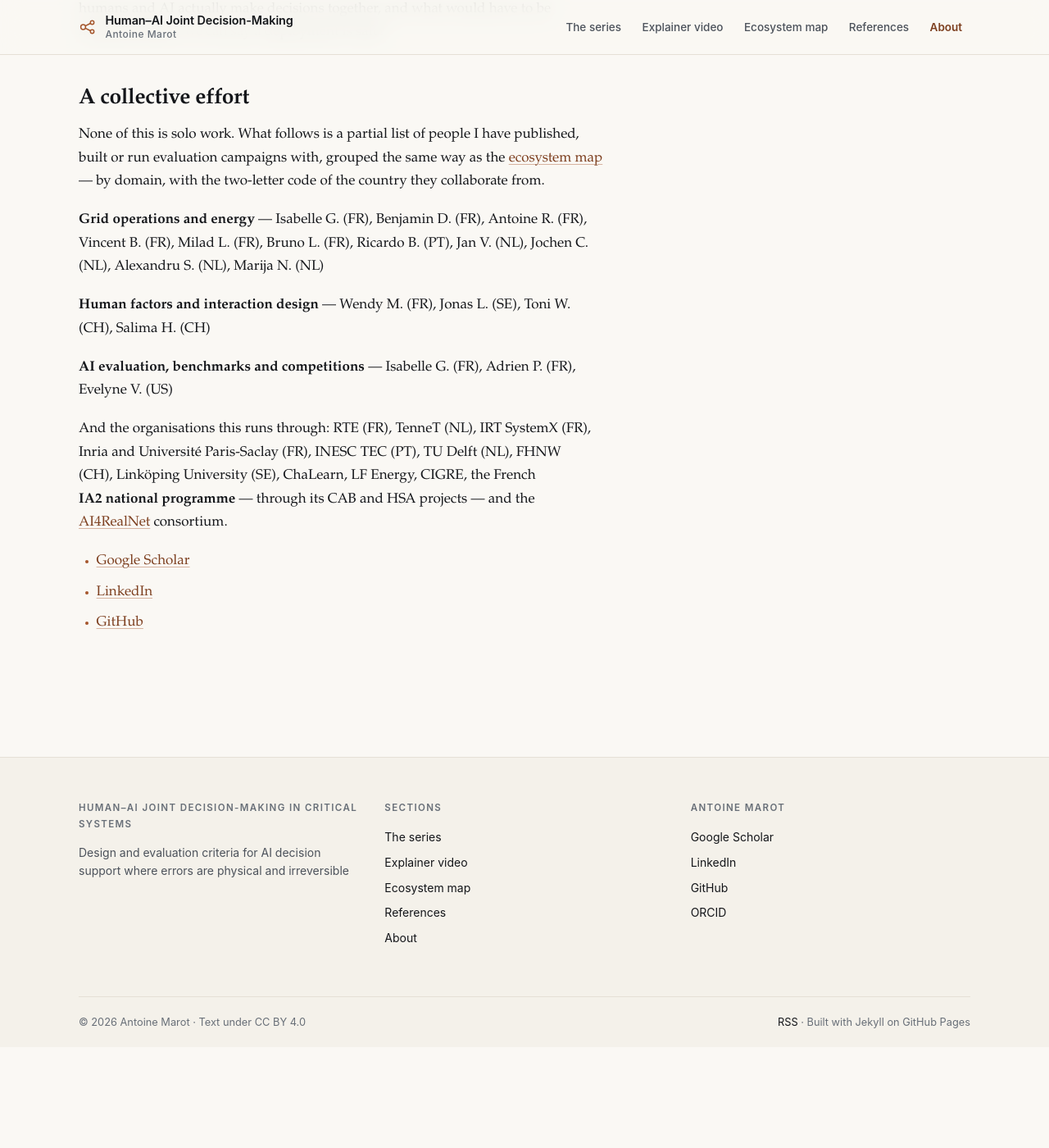
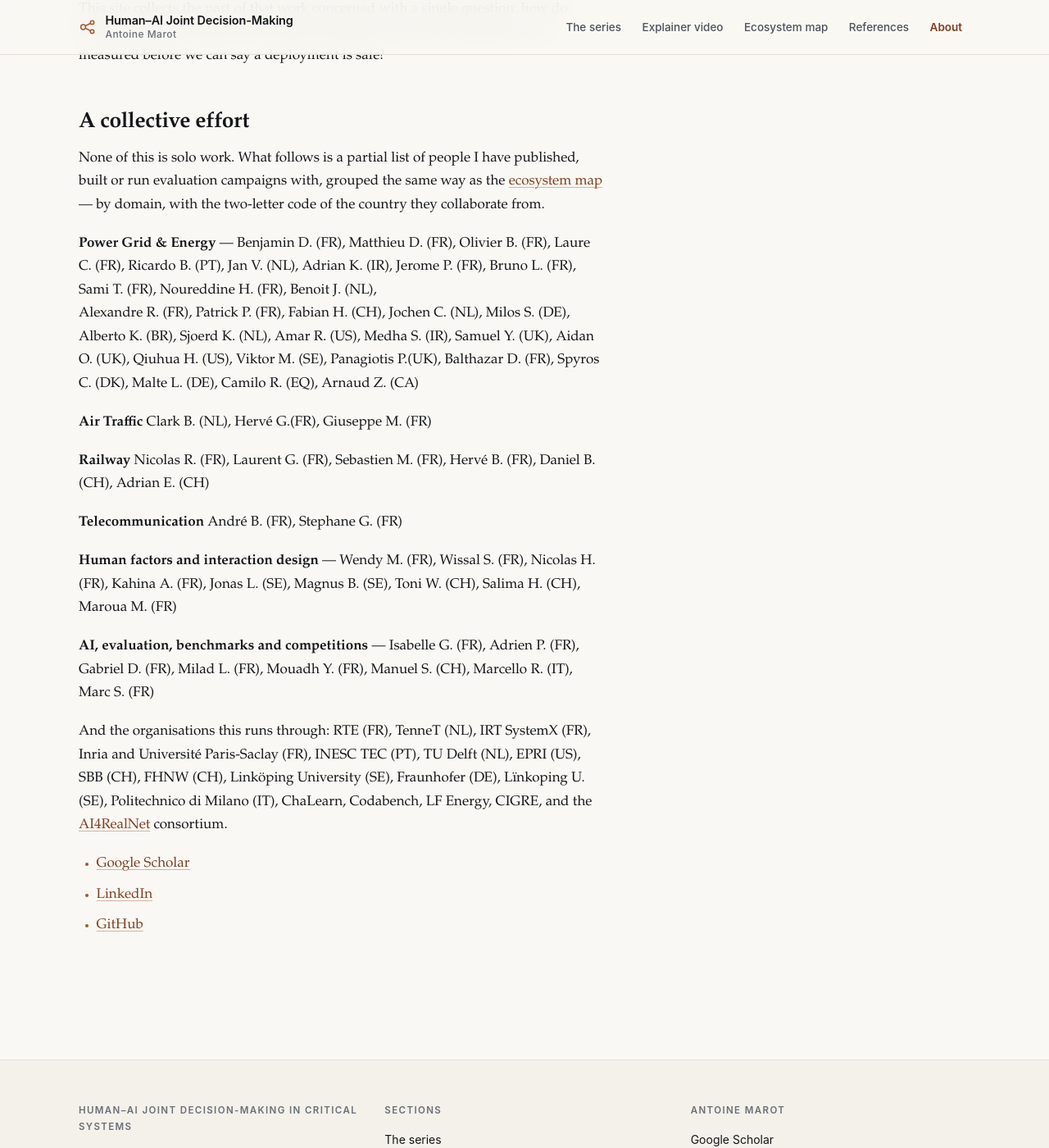
Before and after one commit to marota/human-ai-collaboration, a Jekyll site: the page built from about.md, in a window 1280 px wide and 1400 px high, scrolled down 1144 px. Shown: the whole window at 82% size. Built offline with Jekyll 4.4.1, drawn with Linux system fonts in a browser that asks for light colours; before the commit the page ends 2421 px from its top, so only the background shows below that; some of the changed text lies outside the part shown.

Commit message:
Update about.md

```diff
--- a/about.md
+++ b/about.md
@@ -17,8 +17,9 @@ takes the human's role seriously rather than settling for a naive
 "human-in-the-loop" arrangement in which the person is present on paper and
 bypassed in practice.
 
-Alongside that: pioneering reinforcement learning for grid operation with Isabelle
-Guyon; the L2RPN international evaluation campaigns; participatory design research
+Alongside that: setting up and advising multi-domain national and European AI projects,
+pioneering reinforcement learning for grid operation with Isabelle
+Guyon; the L2RPN international challenge series; participatory design research
 with Wendy Mackay; chairing a 30-member CIGRE working group; and advising the
 AI4RealNet Horizon Europe consortium on trustworthy AI across power, rail and air
 traffic. Working with researchers of that calibre — Isabelle Guyon and Wendy
@@ -47,28 +48,32 @@ published, built or run evaluation campaigns with, grouped the same way as the
 [ecosystem map]({{ '/map/' | relative_url }}) — by domain, with the two-letter
 code of the country they collaborate from.
 
-<!-- TODO: liste a valider et completer par Antoine avant publication.
-     Elle est construite a partir des co-auteurs des papiers cites et des
-     personnes nommees publiquement ; certains rattachements pays sont ceux de
-     l'institution, pas la nationalite. Retirer ou ajouter selon ton jugement. -->
+**Power Grid & Energy** — Benjamin D. (FR), Matthieu D. (FR), Olivier B. (FR), Laure C. (FR),
+Ricardo B. (PT), Jan V. (NL), Adrian K. (IR), Jerome P. (FR), Bruno L. (FR), Sami T. (FR), Noureddine H. (FR), Benoit J. (NL),
+Alexandre R. (FR), Patrick P. (FR), Fabian H. (CH), Jochen C. (NL), Milos S. (DE), Alberto K. (BR), Sjoerd K. (NL), Amar R. (US),
+Medha S. (IR), Samuel Y. (UK), Aidan O. (UK), Qiuhua H. (US), Viktor M. (SE), Panagiotis P.(UK), Balthazar D. (FR),
+Spyros C. (DK), Malte L. (DE), Camilo R. (EQ), Arnaud Z. (CA)
 
-**Grid operations and energy** — Isabelle G. (FR), Benjamin D. (FR),
-Antoine R. (FR), Vincent B. (FR), Milad L. (FR), Bruno L. (FR), Ricardo B. (PT),
-Jan V. (NL), Jochen C. (NL), Alexandru S. (NL), Marija N. (NL)
+**Air Traffic**
+Clark B. (NL), Hervé G.(FR), Giuseppe M. (FR)
 
-**Human factors and interaction design** — Wendy M. (FR), Jonas L. (SE),
-Toni W. (CH), Salima H. (CH)
+**Railway**
+Nicolas R. (FR), Laurent G. (FR), Sebastien M. (FR), Hervé B. (FR), Daniel B. (CH), Adrian E. (CH)
 
-**AI evaluation, benchmarks and competitions** — Isabelle G. (FR),
-Adrien P. (FR), Evelyne V. (US)
+**Telecommunication**
+André B. (FR), Stephane G. (FR)
+
+**Human factors and interaction design** — Wendy M. (FR), Wissal S. (FR), Nicolas H. (FR), Kahina A. (FR), Jonas L. (SE), Magnus B. (SE),
+Toni W. (CH), Salima H. (CH), Maroua M. (FR)
+
+**AI, evaluation, benchmarks and competitions** — Isabelle G. (FR),
+Adrien P. (FR), Gabriel D. (FR), Milad L. (FR), Mouadh Y. (FR), Manuel S. (CH), Marcello R. (IT), Marc S. (FR)
 
 And the organisations this runs through: RTE (FR), TenneT (NL), IRT SystemX (FR),
-Inria and Université Paris-Saclay (FR), INESC TEC (PT), TU Delft (NL), FHNW (CH),
-Linköping University (SE), ChaLearn, LF Energy, CIGRE, the French **IA2 national
-programme** — through its CAB and HSA projects — and the
+Inria and Université Paris-Saclay (FR), INESC TEC (PT), TU Delft (NL), EPRI (US), SBB (CH), FHNW (CH),
+Linköping University (SE), Fraunhofer (DE), Lïnkoping U. (SE), Politechnico di Milano (IT), ChaLearn, Codabench, LF Energy, CIGRE, and the
 [AI4RealNet](https://ai4realnet.eu/) consortium.
 
 - [Google Scholar](https://scholar.google.com/citations?user=amRq8b8AAAAJ&hl=fr)
 - [LinkedIn](https://www.linkedin.com/in/antoine-MAROT)
 - [GitHub](https://github.com/marota)
-<!-- TODO: ajouter l'ORCID une fois cree — https://orcid.org/register (5 minutes) -->
```
Also changed, not shown: other parts of about.md (+2 -2 lines).
